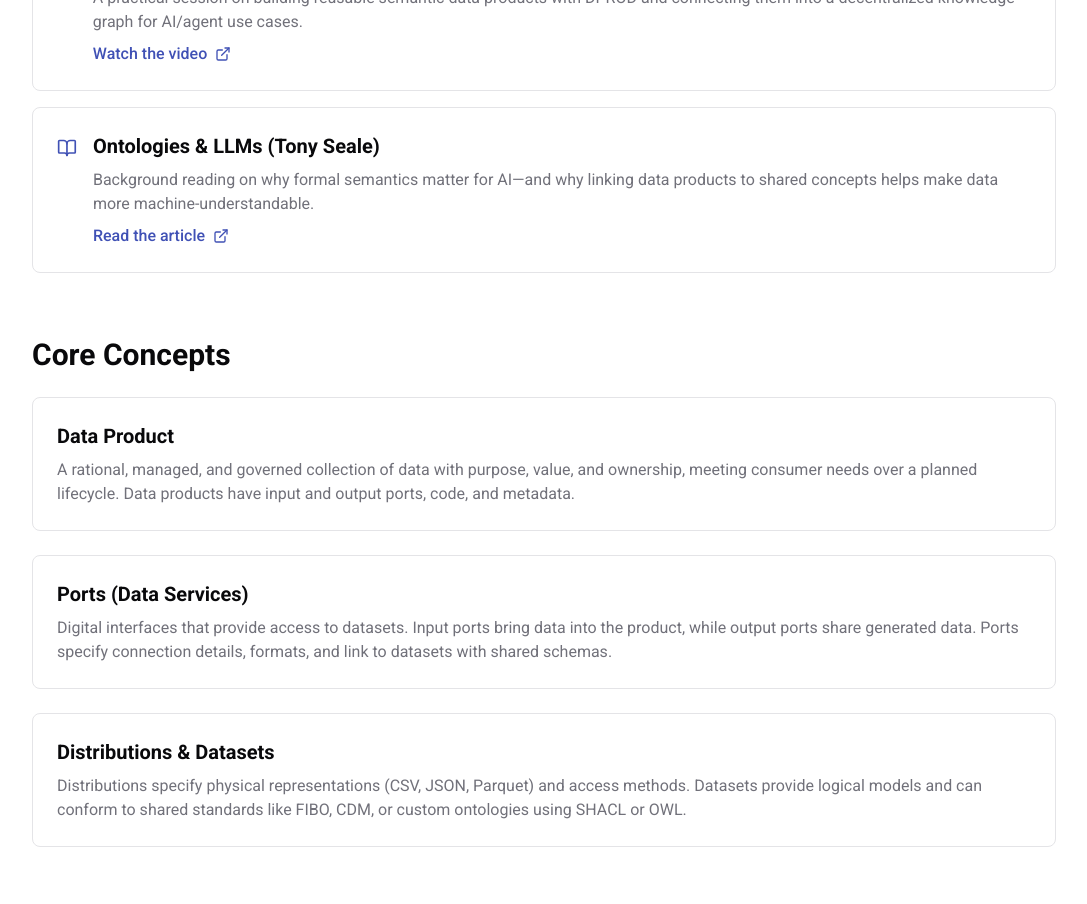
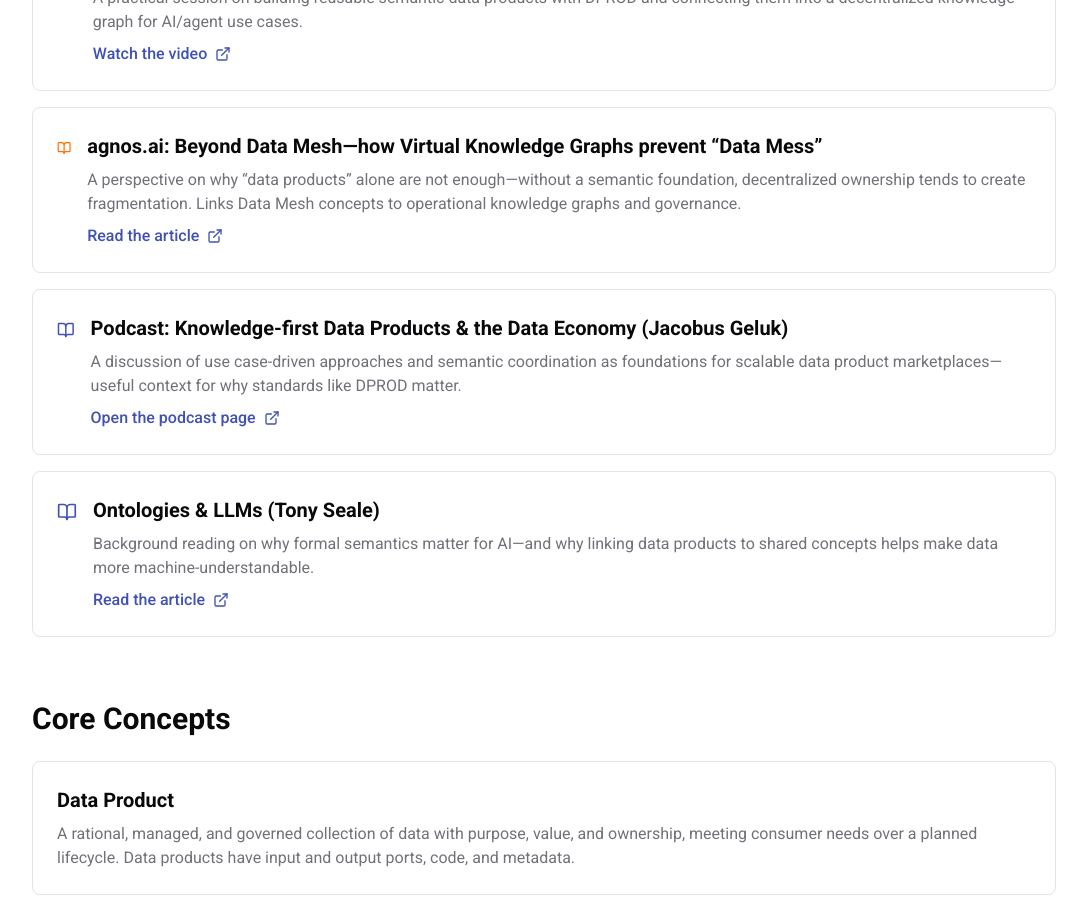
Before and after one commit to EKGF/ekgf-website, a Next.js app: page /dprod in a window 1280 px wide. Shown: the part 2200-3104 px from the top of the page, without its empty margins (96-1183 px from the left). Built offline with nearby package versions, Linux system fonts and the light colour scheme.

Commit message:
feat: enhance DPROD page with additional resources
- Add new resource links to DPROD page

- Add DPROD link to Footer navigation

```diff
--- a/src/app/dprod/page.tsx
+++ b/src/app/dprod/page.tsx
@@ -265,6 +265,61 @@ export default function DProdPage() {
 
             <div className="rounded-lg border p-6">
               <div className="flex items-start gap-4">
+                <BookOpen className="mt-1 h-6 w-6 text-[#ff6f00]" />
+                <div className="space-y-2">
+                  <h3 className="text-xl font-semibold">
+                    agnos.ai: Beyond Data Mesh—how Virtual Knowledge
+                    Graphs prevent “Data Mess”
+                  </h3>
+                  <p className="text-muted-foreground">
+                    A perspective on why “data products” alone are not
+                    enough—without a semantic foundation,
+                    decentralized ownership tends to create
+                    fragmentation. Links Data Mesh concepts to
+                    operational knowledge graphs and governance.
+                  </p>
+                  <a
+                    href="https://agnos.ai/insights/article/beyond-data-mesh"
+                    target="_blank"
+                    rel="noopener noreferrer"
+                    className="inline-flex items-center font-medium text-[#4051b5] hover:text-[#5c6bc0] transition-colors"
+                  >
+                    Read the article{" "}
+                    <ExternalLink className="ml-2 h-4 w-4" />
+                  </a>
+                </div>
+              </div>
+            </div>
+
+            <div className="rounded-lg border p-6">
+              <div className="flex items-start gap-4">
+                <BookOpen className="mt-1 h-6 w-6 text-[#4051b5]" />
+                <div className="space-y-2">
+                  <h3 className="text-xl font-semibold">
+                    Podcast: Knowledge-first Data Products &amp; the
+                    Data Economy (Jacobus Geluk)
+                  </h3>
+                  <p className="text-muted-foreground">
+                    A discussion of use case-driven approaches and
+                    semantic coordination as foundations for scalable
+                    data product marketplaces—useful context for why
+                    standards like DPROD matter.
+                  </p>
+                  <a
+                    href="https://agnos.ai/insights/podcast/knowledge-graph-data-economy"
+                    target="_blank"
+                    rel="noopener noreferrer"
+                    className="inline-flex items-center font-medium text-[#4051b5] hover:text-[#5c6bc0] transition-colors"
+                  >
+                    Open the podcast page{" "}
+                    <ExternalLink className="ml-2 h-4 w-4" />
+                  </a>
+                </div>
+              </div>
+            </div>
+
+            <div className="rounded-lg border p-6">
+              <div className="flex items-start gap-4">
                 <BookOpen className="mt-1 h-6 w-6 text-[#4051b5]" />
                 <div className="space-y-2">
                   <h3 className="text-xl font-semibold">
```
